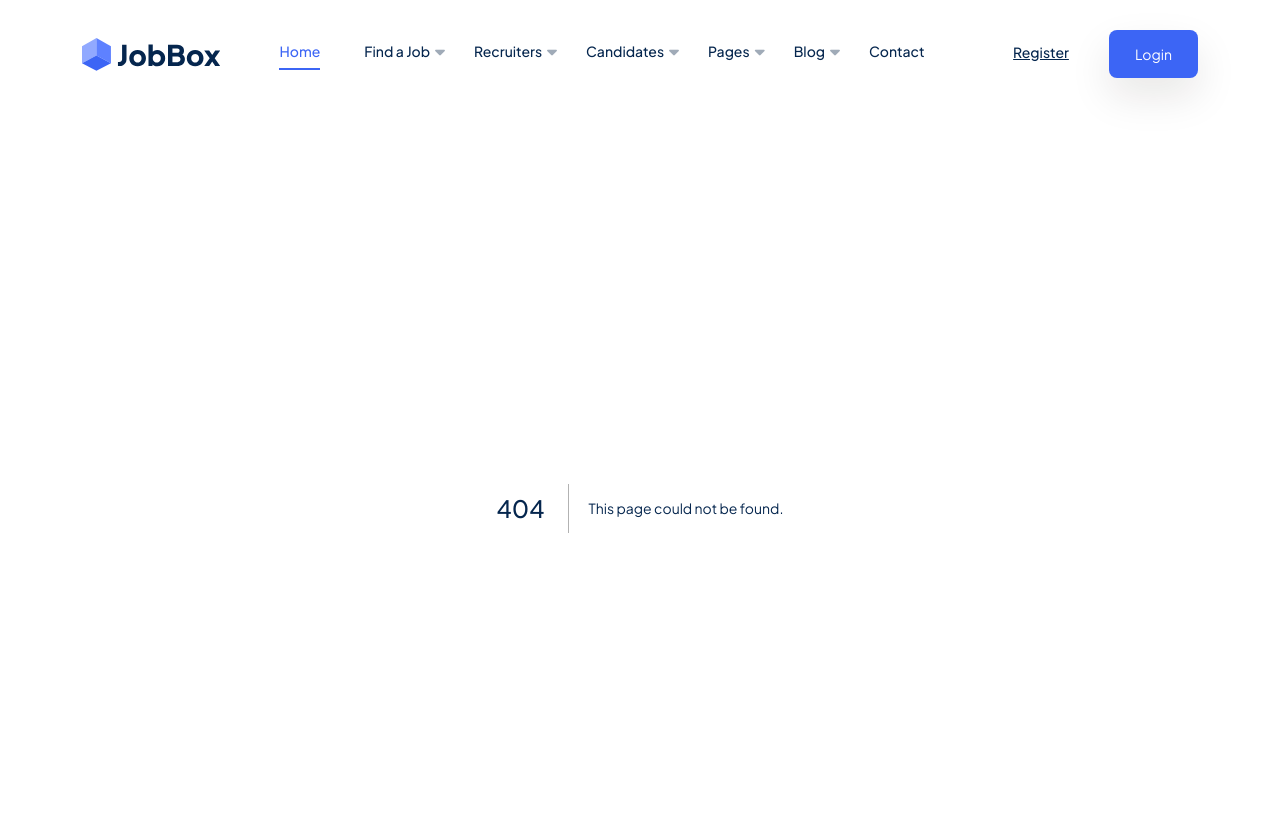
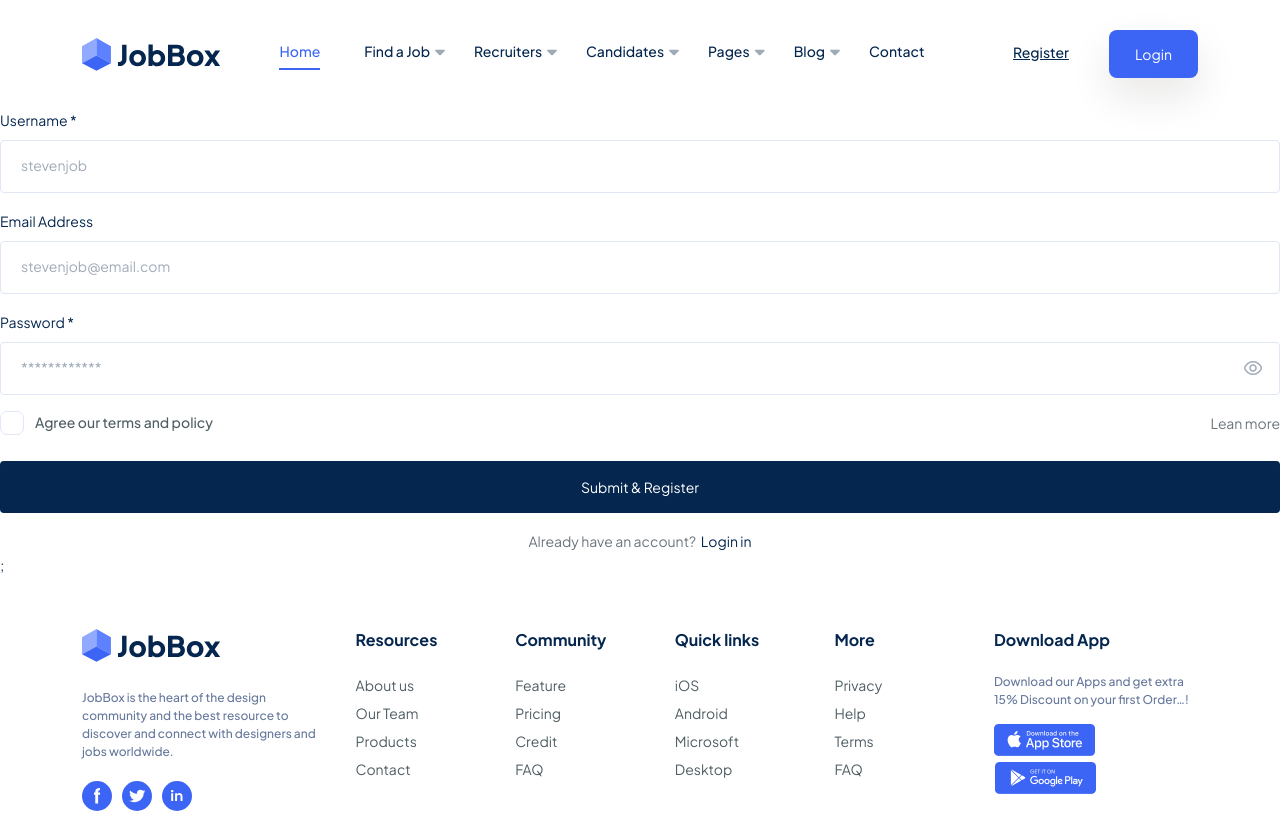
Before and after one commit to seifeldeenessam/jobbox, a Next.js app: page /account/register/partials/RegisterForm in a window 1280 px wide. Before the commit this address had no page. Shown: the top 813 px of the page. Built offline with nearby package versions, Linux system fonts and the light colour scheme.

Commit message:
Updated `/account/register` page partials

```diff
--- /dev/null
+++ b/pages/account/register/partials/RegisterForm/index.tsx
@@ -0,0 +1,77 @@
+import { UseMutationResult } from '@tanstack/react-query';
+import Link from 'next/link';
+import FormField from '../../../../../components/common/FormField';
+import { handleRegister } from '../../../../../services/accounts/handlers';
+
+type Props = {};
+
+const RegisterForm = (props: Props) => {
+	const { mutation, form, inputs, handleSubmit } = handleRegister();
+
+	const getFormStatus = (status: UseMutationResult['status']) => {
+		if (status === 'idle') {
+			return (
+				<button className="btn btn-brand-1 hover-up w-100" type="submit">
+					Submit & Register
+				</button>
+			);
+		} else if (status === 'pending') {
+			return (
+				<button className="btn btn-brand-1 hover-up w-100" type="submit" disabled>
+					Loading...
+				</button>
+			);
+		} else if (status === 'error') {
+			return (
+				<button className="btn btn-brand-error hover-up w-100" type="submit">
+					{form.formState.errors.root?.message}
+				</button>
+			);
+		} else {
+			return (
+				<button className="btn btn-brand-success hover-up w-100" type="submit">
+					Account Created
+				</button>
+			);
+		}
+	};
+
+	return (
+		<form className="login-register needs-validation text-start mt-20" onSubmit={handleSubmit}>
+			{inputs.map((input) => (
+				<FormField control={form.control} formState={form.formState} {...input} key={input.identifier} />
+			))}
+			<RegisterFormActions />
+			<div className="form-group">{getFormStatus(mutation.status)}</div>
+			<RegisterFormExtraActions />
+		</form>
+	);
+};
+
+const RegisterFormActions = () => {
+	return (
+		<div className="login_footer form-group d-flex justify-content-between">
+			<label className="cb-container">
+				<input type="checkbox" />
+				<span className="text-small">Agree our terms and policy</span>
+				<span className="checkmark" />
+			</label>
+			<Link legacyBehavior href="/contact">
+				<a className="text-muted">Lean more</a>
+			</Link>
+		</div>
+	);
+};
+
+const RegisterFormExtraActions = () => {
+	return (
+		<div className="text-muted text-center">
+			Already have an account? &nbsp;
+			<Link legacyBehavior href="/account/login">
+				<a>Login in</a>
+			</Link>
+		</div>
+	);
+};
+
+export default RegisterForm;
```
Also changed, not shown: pages/account/register/index.tsx (+4 -68 lines), pages/account/register/partials/OAuthButtons/index.tsx (added, +20 -0 lines).
